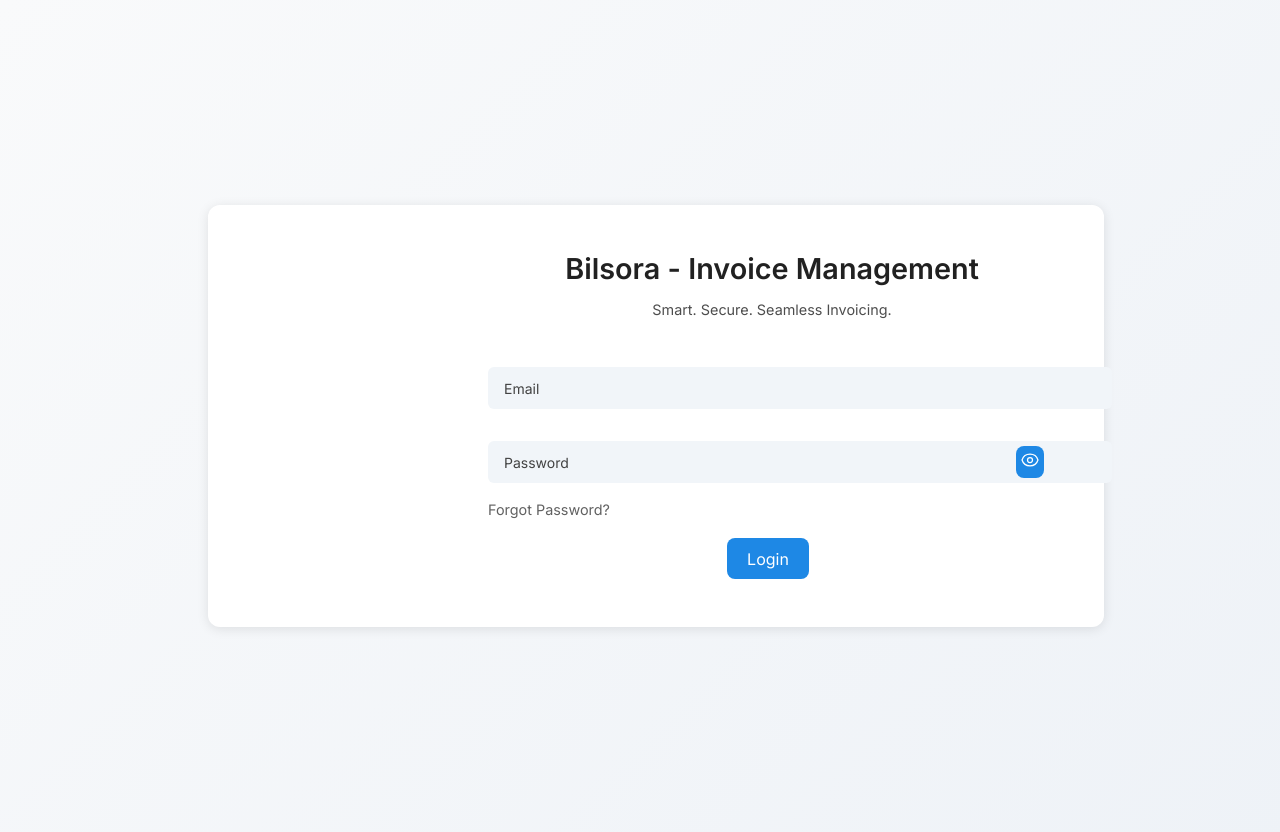
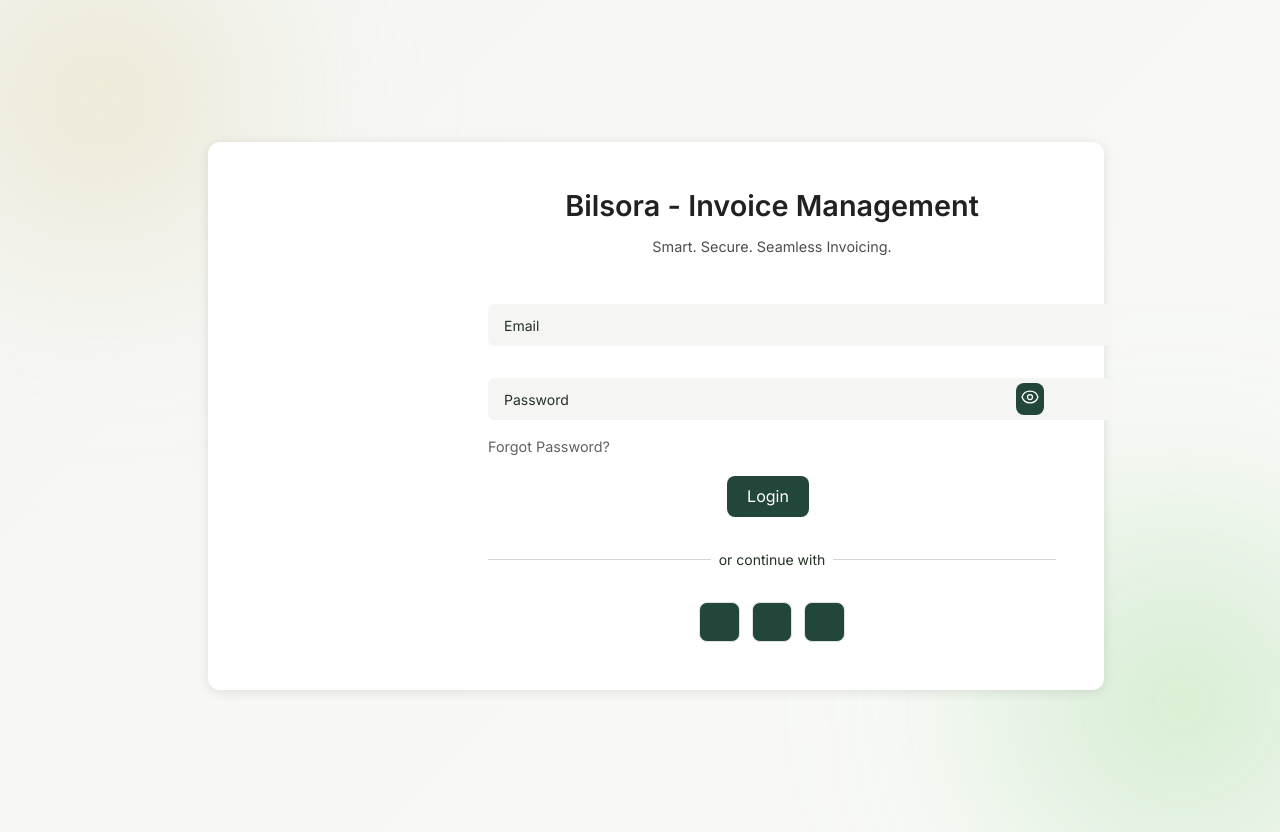
Before and after one commit to sorushikesh/invoice-management-ui, a React (Vite) app: page /invoice/management/login in a window 1280 px wide. Shown: the top 832 px of the page. Built offline with nearby package versions, Linux system fonts and the light colour scheme.

Commit message:
Redesign login page with finance theme

```diff
--- a/src/index.css
+++ b/src/index.css
@@ -3,22 +3,22 @@
   line-height: 1.5;
   font-weight: 400;
 
-  /* Finance app color palette - light mode */
-  --color-primary: #1e88e5;
-  --color-primary-hover: #1565c0;
-  --color-secondary: #43a047;
-  --color-secondary-dark: #2e7d32;
-  --color-success: #43a047;
-  --color-error: #d32f2f;
-  --color-error-light: #ff5252;
-  --color-accent: #fbc02d;
-  --color-accent-light: #ffd700;
+  /* Finance dashboard color palette - light mode */
+  --color-primary: #23463b;
+  --color-primary-hover: #1f4037;
+  --color-secondary: #6ecb63;
+  --color-secondary-dark: #243124;
+  --color-success: #6ecb63;
+  --color-error: #f44336;
+  --color-error-light: #f44336;
+  --color-accent: #d4c17c;
+  --color-accent-light: #e7dca0;
   --color-text: #212121;
-  --color-heading: #424242;
-  --color-background: #f9fafb;
+  --color-heading: #243124;
+  --color-background: #f9faf8;
   --color-surface: #ffffff;
   --button-bg: var(--color-primary);
-  --input-bg: #f1f5f9;
+  --input-bg: #f5f6f4;
 
   color-scheme: light;
   color: var(--color-text);
@@ -106,7 +106,33 @@ button:focus-visible {
   width: 100vw;
   height: 100vh;
   padding: 1rem;
-  background: linear-gradient(135deg, #f9fafb, #eef2f7);
+  background: linear-gradient(135deg, #f5f6f4, #f9faf8);
+  overflow: hidden;
+}
+
+.login-page::before,
+.login-page::after {
+  content: '';
+  position: absolute;
+  border-radius: 50%;
+  filter: blur(100px);
+  z-index: 0;
+}
+
+.login-page::before {
+  width: 400px;
+  height: 400px;
+  background: radial-gradient(circle, rgba(212, 193, 124, 0.5), transparent 70%);
+  top: -100px;
+  left: -100px;
+}
+
+.login-page::after {
+  width: 500px;
+  height: 500px;
+  background: radial-gradient(circle, rgba(110, 203, 99, 0.4), transparent 70%);
+  bottom: -120px;
+  right: -120px;
 }
 
 .forgot-password {
@@ -147,6 +173,7 @@ button:focus-visible {
   transform: translateY(20px);
   animation: fadeInUp 0.6s ease forwards;
   transition: box-shadow 0.3s ease;
+  z-index: 1;
 }
 
 .login-card:hover {
@@ -293,4 +320,49 @@ button:focus-visible {
   }
 }
 
+.divider {
+  display: flex;
+  align-items: center;
+  width: 100%;
+  margin: 1rem 0;
+  color: var(--color-heading);
+  font-size: 0.875rem;
+}
+.divider::before,
+.divider::after {
+  content: '';
+  flex: 1;
+  height: 1px;
+  background: #d1d5db;
+}
+.divider::before {
+  margin-right: 0.5rem;
+}
+.divider::after {
+  margin-left: 0.5rem;
+}
+
+.social-buttons {
+  display: flex;
+  gap: 0.75rem;
+  justify-content: center;
+}
+
+.social-btn {
+  display: flex;
+  align-items: center;
+  justify-content: center;
+  width: 40px;
+  height: 40px;
+  border-radius: 8px;
+  background: var(--color-surface);
+  border: 1px solid #e0e0e0;
+  cursor: pointer;
+  transition: background-color 0.3s ease, transform 0.2s ease;
+}
+.social-btn:hover {
+  background: #f0f0f0;
+  transform: translateY(-2px);
+}
+
 /* Legacy login container removed in favour of .login-card */
--- a/src/pages/Login.tsx
+++ b/src/pages/Login.tsx
@@ -125,6 +125,24 @@ export default function Login({ onLogin }: Props) {
               {loading ? <span className="loader" /> : 'Login'}
             </button>
           </div>
+          <div className="divider">or continue with</div>
+          <div className="social-buttons" aria-label="Social login options">
+            <button type="button" className="social-btn" aria-label="Login with Google">
+              <svg width="20" height="20" viewBox="0 0 24 24" fill="none" xmlns="http://www.w3.org/2000/svg">
+                <path d="M21.35 11.1H12v2.8h5.35c-.5 2.6-2.8 3.9-5.35 3.9a6 6 0 010-12c1.5 0 2.85.55 3.9 1.45l2.75-2.75A9.6 9.6 0 0012 2a10 10 0 100 20c5.75 0 9.9-4 9.9-10 0-.65-.05-1.3-.15-1.9Z" fill="#EA4335"/>
+              </svg>
+            </button>
+            <button type="button" className="social-btn" aria-label="Login with GitHub">
+              <svg width="20" height="20" viewBox="0 0 24 24" fill="currentColor" xmlns="http://www.w3.org/2000/svg">
+                <path d="M12 2C6.48 2 2 6.58 2 12.2c0 4.5 2.87 8.33 6.84 9.69.5.1.68-.22.68-.48v-1.7c-2.78.62-3.37-1.36-3.37-1.36-.46-1.2-1.12-1.52-1.12-1.52-.92-.64.07-.63.07-.63 1.02.07 1.56 1.07 1.56 1.07.9 1.58 2.36 1.12 2.94.85.09-.67.36-1.12.65-1.37-2.22-.26-4.56-1.15-4.56-5.15 0-1.14.39-2.08 1.03-2.82-.1-.26-.45-1.3.1-2.7 0 0 .84-.28 2.75 1.07a9.3 9.3 0 015 0c1.9-1.35 2.74-1.07 2.74-1.07.55 1.4.2 2.44.1 2.7.64.74 1.03 1.68 1.03 2.82 0 4.01-2.34 4.88-4.57 5.14.37.33.69.97.69 1.95v2.88c0 .26.18.59.69.48A10 10 0 0022 12.2C22 6.58 17.52 2 12 2Z"/>
+              </svg>
+            </button>
+            <button type="button" className="social-btn" aria-label="Login with Facebook">
+              <svg width="20" height="20" viewBox="0 0 24 24" fill="#1877F2" xmlns="http://www.w3.org/2000/svg">
+                <path d="M22 12c0-5.52-4.48-10-10-10S2 6.48 2 12c0 5 3.66 9.13 8.44 9.88v-7h-2.54v-2.88h2.54V9.5c0-2.5 1.48-3.89 3.75-3.89 1.09 0 2.24.2 2.24.2v2.46h-1.26c-1.24 0-1.63.77-1.63 1.56v1.87h2.78l-.44 2.88h-2.34v7A10 10 0 0022 12Z"/>
+              </svg>
+            </button>
+          </div>
         </form>
       </div>
     </div>
```
